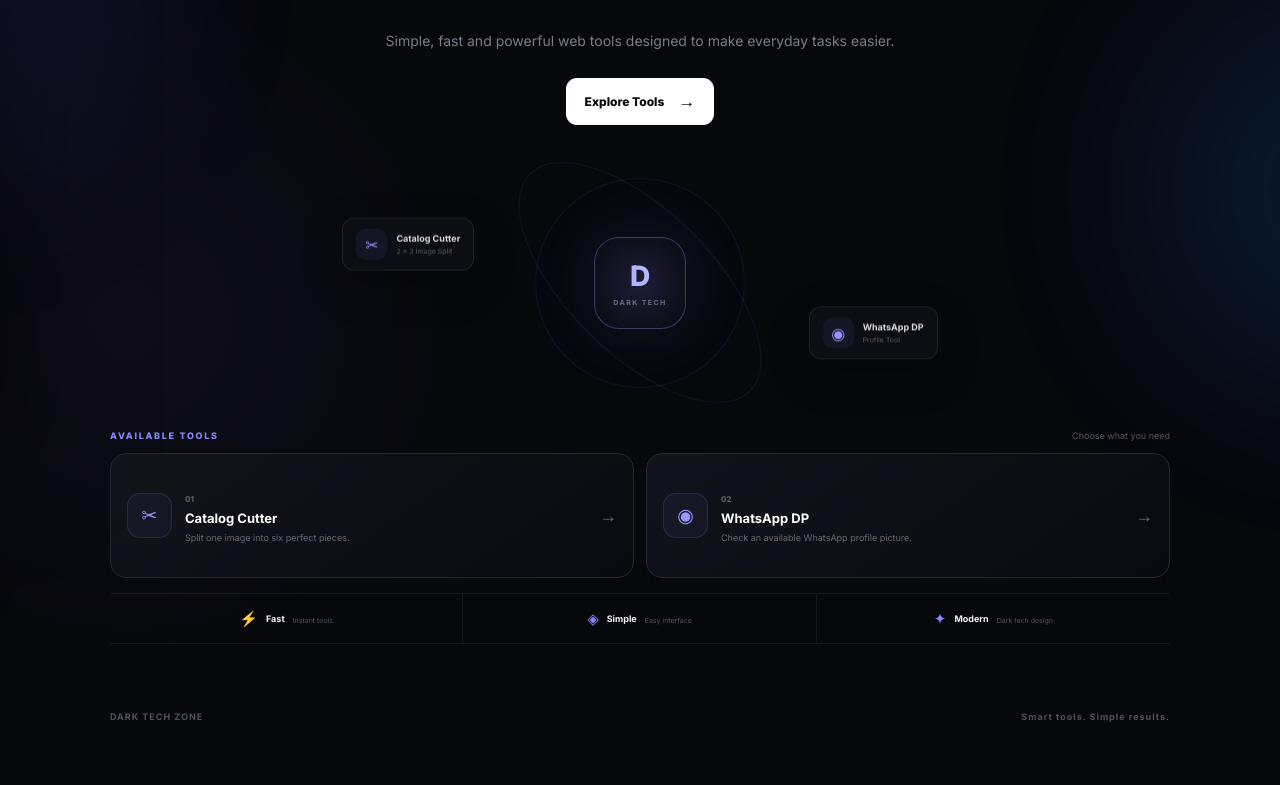
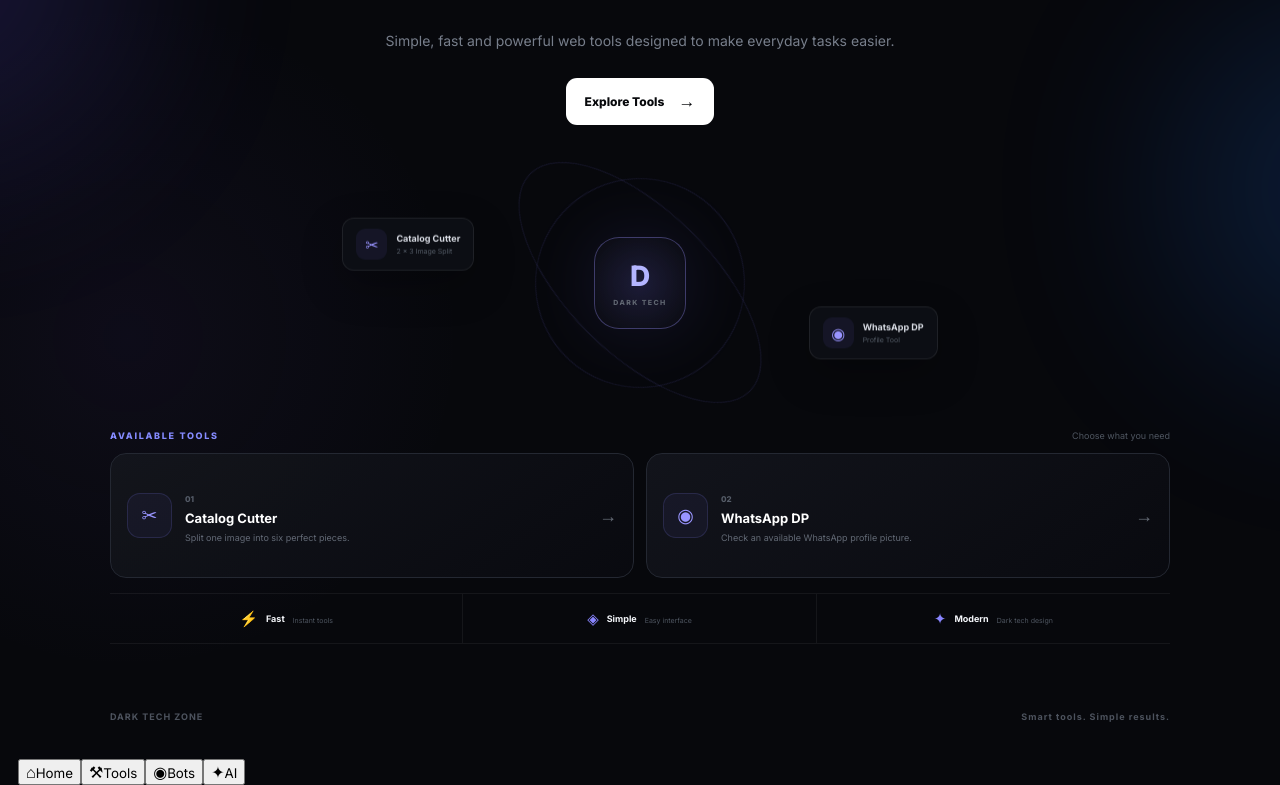
Before and after one commit to usah8547-crypto/Hhh, a React (Vite) app: page / in a window 1280 px wide. Shown: the part 334-1119 px from the top of the page. Before the commit the page ends 1093 px from the top, so only its background shows below. Built offline with nearby package versions, Linux system fonts and the light colour scheme; the HTML template or start-up script is replaced by a standard one.

Commit message:
Update App.jsx

```diff
--- a/src/App.jsx
+++ b/src/App.jsx
@@ -5,7 +5,6 @@
 function App() {
   const inputRef = useRef(null);
 
-  const [menuOpen, setMenuOpen] = useState(false);
   const [activeTool, setActiveTool] = useState("home");
 
   const [parts, setParts] = useState([]);
@@ -21,7 +20,6 @@
 
   const selectTool = (tool) => {
     setActiveTool(tool);
-    setMenuOpen(false);
     setError("");
     setDpError("");
   };
@@ -81,7 +79,7 @@
               canvas.height = ey - sy;
 
               const ctx = canvas.getContext("2d", {
-                alpha: false
+                alpha: false,
               });
 
               ctx.imageSmoothingEnabled = true;
@@ -101,7 +99,7 @@
 
               result.push({
                 id: row * 2 + col + 1,
-                src: canvas.toDataURL("image/jpeg", 0.96)
+                src: canvas.toDataURL("image/jpeg", 0.96),
               });
             }
           }
@@ -227,153 +225,19 @@
 
   return (
     <main className="page">
-
       <div className="ambient ambientOne" />
       <div className="ambient ambientTwo" />
-
-      {menuOpen && (
-        <div
-          className="menuOverlay"
-          onClick={() => setMenuOpen(false)}
-        />
-      )}
-
-      <aside className={`sideMenu ${menuOpen ? "open" : ""}`}>
-
-        <div className="sideHeader">
-
-          <div className="sideBrand">
-
-            <span className="brandMark">
-              D
-            </span>
-
-            <div>
-              <strong>Dark Tech</strong>
-              <span>Zone</span>
-            </div>
-
-          </div>
-
-          <button
-            className="closeMenu"
-            onClick={() => setMenuOpen(false)}
-          >
-            ×
-          </button>
-
-        </div>
-
-        <div className="menuLabel">
-          NAVIGATION
-        </div>
-
-        <button
-          className={`menuItem ${
-            activeTool === "home"
-              ? "selected"
-              : ""
-          }`}
-          onClick={() => selectTool("home")}
-        >
-
-          <span className="menuIcon">
-            ⌂
-          </span>
-
-          <span>
-            <strong>Home</strong>
-            <small>Main dashboard</small>
-          </span>
-
-          <b>›</b>
-
-        </button>
-
-        <div className="menuLabel">
-          TOOLS
-        </div>
-
-        <button
-          className={`menuItem ${
-            activeTool === "catalog"
-              ? "selected"
-              : ""
-          }`}
-          onClick={() => selectTool("catalog")}
-        >
-
-          <span className="menuIcon">
-            ✂
-          </span>
-
-          <span>
-            <strong>Catalog Cutter</strong>
-            <small>Split image into 6 pieces</small>
-          </span>
-
-          <b>›</b>
-
-        </button>
-
-        <button
-          className={`menuItem ${
-            activeTool === "whatsapp"
-              ? "selected"
-              : ""
-          }`}
-          onClick={() => selectTool("whatsapp")}
-        >
-
-          <span className="menuIcon">
-            ◉
-          </span>
-
-          <span>
-            <strong>WhatsApp DP</strong>
-            <small>Profile picture lookup</small>
-          </span>
-
-          <b>›</b>
-
-        </button>
-
-        <div className="sideBottom">
-
-          <span>DARK TECH ZONE</span>
-
-          <small>
-            Smart tools. Simple results.
-          </small>
-
-        </div>
-
-      </aside>
 
       <section className="shell">
 
         <nav className="nav">
-
-          <button
-            className="menuButton"
-            onClick={() => setMenuOpen(true)}
-          >
-            <i />
-            <i />
-            <i />
-          </button>
-
           <div className="brand">
             <span>DARK TECH</span>
-            <span className="muted">
-              ZONE
-            </span>
+            <span className="muted">ZONE</span>
           </div>
-
         </nav>
 
         {activeTool === "home" && (
-
           <section className="home">
 
             <div className="homeBadge">
@@ -393,7 +257,7 @@
 
             <button
               className="exploreButton"
-              onClick={() => setMenuOpen(true)}
+              onClick={() => setActiveTool("catalog")}
             >
               Explore Tools
               <span>→</span>
@@ -405,7 +269,6 @@
               <div className="orbit orbitTwo" />
 
               <div className="core">
-
                 <div className="coreIcon">
                   D
                 </div>
@@ -413,15 +276,16 @@
                 <span>
                   DARK TECH
                 </span>
-
               </div>
 
               <div className="floatingCard cardOne">
                 <span>✂</span>
+
                 <div>
                   <strong>
                     Catalog Cutter
                   </strong>
+
                   <small>
                     2 × 3 Image Split
                   </small>
@@ -430,10 +294,12 @@
 
               <div className="floatingCard cardTwo">
                 <span>◉</span>
+
                 <div>
                   <strong>
                     WhatsApp DP
                   </strong>
+
                   <small>
                     Profile Tool
                   </small>
@@ -446,6 +312,7 @@
 
               <div className="homeSectionTitle">
                 <span>AVAILABLE TOOLS</span>
+
                 <small>
                   Choose what you need
                 </small>
@@ -459,7 +326,6 @@
                     selectTool("catalog")
                   }
                 >
-
                   <div className="toolCardIcon">
                     ✂
                   </div>
@@ -478,7 +344,6 @@
                   </div>
 
                   <b>→</b>
-
                 </button>
 
                 <button
@@ -487,7 +352,6 @@
                     selectTool("whatsapp")
                   }
                 >
-
                   <div className="toolCardIcon">
                     ◉
                   </div>
@@ -506,18 +370,18 @@
                   </div>
 
                   <b>→</b>
-
                 </button>
 
               </div>
-
             </div>
 
             <div className="homeFeatures">
 
               <div>
                 <span>⚡</span>
+
                 <strong>Fast</strong>
+
                 <small>
                   Instant tools
                 </small>
@@ -525,7 +389,9 @@
 
               <div>
                 <span>◈</span>
+
                 <strong>Simple</strong>
+
                 <small>
                   Easy interface
                 </small>
@@ -533,7 +399,9 @@
 
               <div>
                 <span>✦</span>
+
                 <strong>Modern</strong>
+
                 <small>
                   Dark tech design
                 </small>
@@ -542,11 +410,9 @@
             </div>
 
           </section>
-
         )}
 
         {activeTool === "catalog" && (
-
           <section className="toolView">
 
             <div className="toolHeading">
@@ -684,7 +550,7 @@
                         key={part.id}
                         style={{
                           "--delay":
-                            `${index * 70}ms`
+                            `${index * 70}ms`,
                         }}
                       >
 
@@ -698,7 +564,7 @@
                           <div className="pieceNumber">
                             {String(
                               part.id
-                            ).padStart(2,"0")}
+                            ).padStart(2, "0")}
                           </div>
 
                         </div>
@@ -706,6 +572,7 @@
                         <div className="pieceFooter">
 
                           <div>
+
                             <strong>
                               Piece {part.id}
                             </strong>
@@ -713,6 +580,7 @@
                             <span>
                               Catalog sequence
                             </span>
+
                           </div>
 
                           <button
@@ -740,11 +608,9 @@
             )}
 
           </section>
-
         )}
 
         {activeTool === "whatsapp" && (
-
           <section className="toolView">
 
             <div className="toolHeading">
@@ -799,7 +665,6 @@
               </div>
 
               {dpLoading && (
-
                 <div className="dpLoader">
 
                   <div className="spinner" />
@@ -809,7 +674,6 @@
                   </span>
 
                 </div>
-
               )}
 
               {dpError && (
@@ -866,7 +730,28 @@
             </div>
 
           </section>
+        )}
 
+        {activeTool === "bots" && (
+          <section className="emptyView">
+            <div className="emptyIcon">◉</div>
+            <span>BOTS</span>
+            <h2>Bots</h2>
+            <p>
+              Bot tools will be available here.
+            </p>
+          </section>
+        )}
+
+        {activeTool === "ai" && (
+          <section className="emptyView">
+            <div className="emptyIcon">✦</div>
+            <span>AI</span>
+            <h2>AI Tools</h2>
+            <p>
+              AI tools will be available here.
+            </p>
+          </section>
         )}
 
         {error && (
@@ -877,12 +762,75 @@
 
         <footer>
           <span>DARK TECH ZONE</span>
+
           <span>
             Smart tools. Simple results.
           </span>
         </footer>
 
       </section>
+
+      <nav className="bottomNav">
+
+        <button
+          className={
+            activeTool === "home"
+              ? "active"
+              : ""
+          }
+          onClick={() =>
+            selectTool("home")
+          }
+        >
+          <span>⌂</span>
+          <small>Home</small>
+        </button>
+
+        <button
+          className={
+            activeTool === "catalog" ||
+            activeTool === "whatsapp"
+              ? "active"
+              : ""
+          }
+          onClick={() =>
+            selectTool("catalog")
+          }
+        >
+          <span>⚒</span>
+          <small>Tools</small>
+        </button>
+
+        <button
+          className={
+            activeTool === "bots"
+              ? "active"
+              : ""
+          }
+          onClick={() =>
+            selectTool("bots")
+          }
+        >
+          <span>◉</span>
+          <small>Bots</small>
+        </button>
+
+        <button
+          className={
+            activeTool === "ai"
+              ? "active"
+              : ""
+          }
+          onClick={() =>
+            selectTool("ai")
+          }
+        >
+          <span>✦</span>
+          <small>AI</small>
+        </button>
+
+      </nav>
+
     </main>
   );
 }
```
